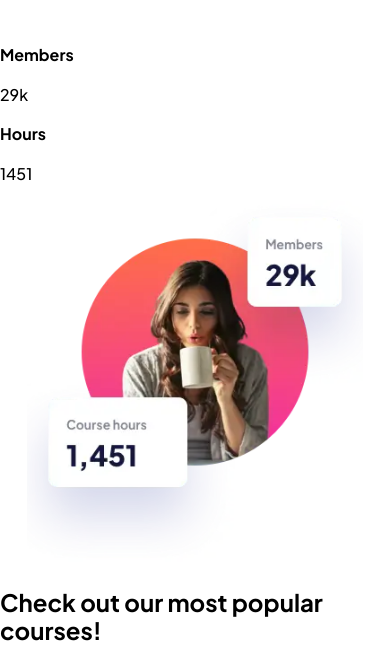
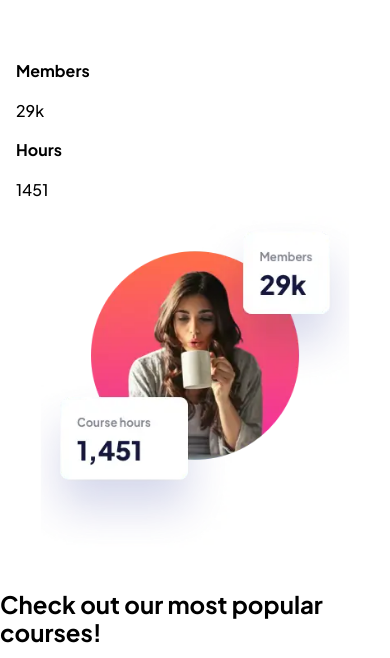
Before and after one commit to pietyr/skilled-elearning-landing-page, a website: page index.html in a window 390 px wide. Shown: the part 271-929 px from the top of the page. Drawn offline with Linux system fonts and the light colour scheme.

Commit message:
feat: change introduction layout for mobile

```diff
--- a/scss/components/_index.scss
+++ b/scss/components/_index.scss
@@ -1 +1,2 @@
 @forward 'button';
+@forward 'introduction';
--- /dev/null
+++ b/scss/components/introduction.scss
@@ -0,0 +1,4 @@
+@use '../utilities/variables' as var;
+
+.introduction {
+}
--- a/scss/layout/_index.scss
+++ b/scss/layout/_index.scss
@@ -1 +1,2 @@
 @forward 'header';
+@forward 'introduction';
--- /dev/null
+++ b/scss/layout/_introduction.scss
@@ -0,0 +1,7 @@
+@use '../utilities/variables' as var;
+
+.introduction {
+  max-width: calc(var.$max-width - 2rem);
+  padding: 1rem;
+  margin: 0 auto;
+}
```
Also changed, not shown: style.css, 1 other file.
